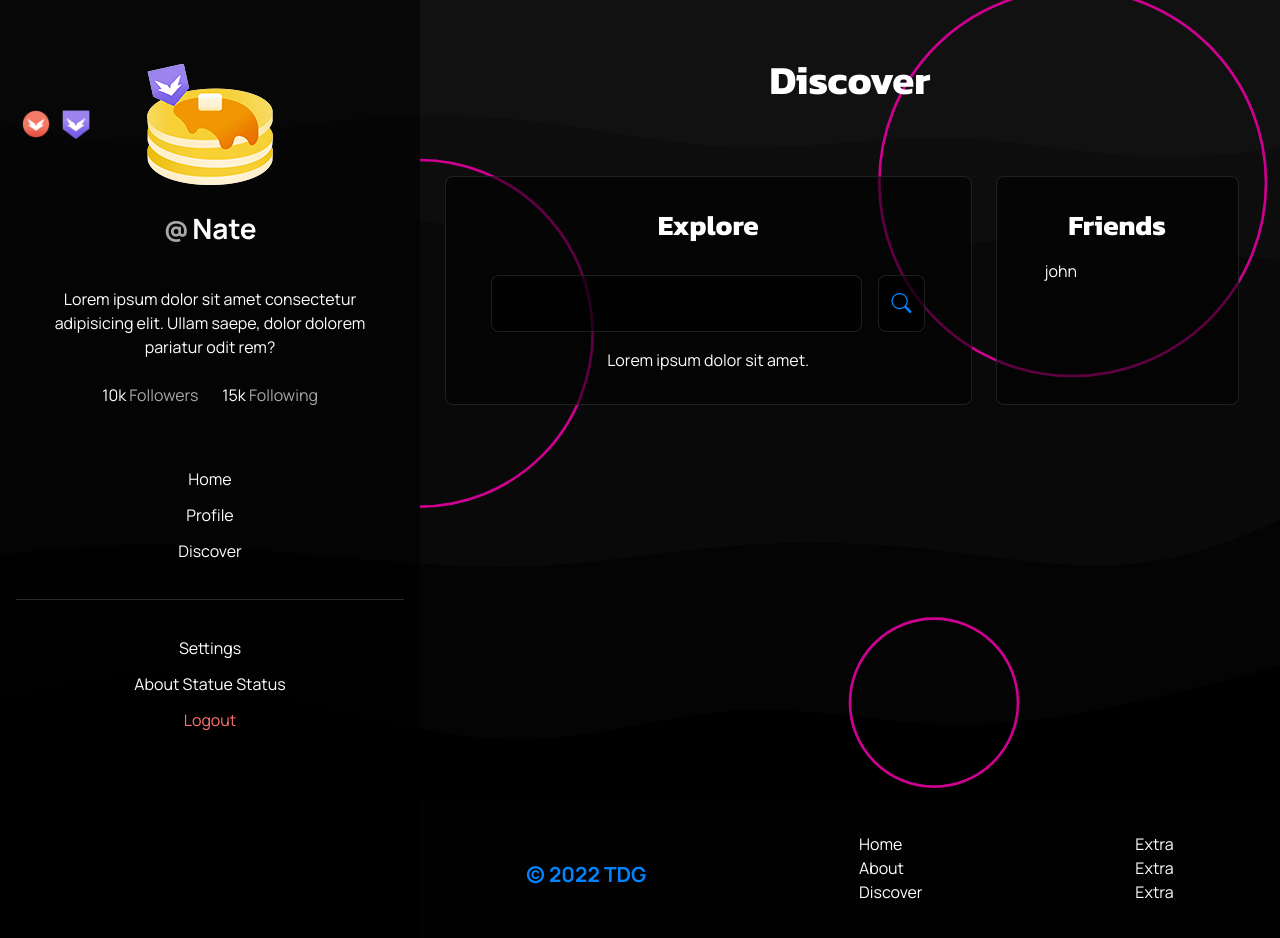
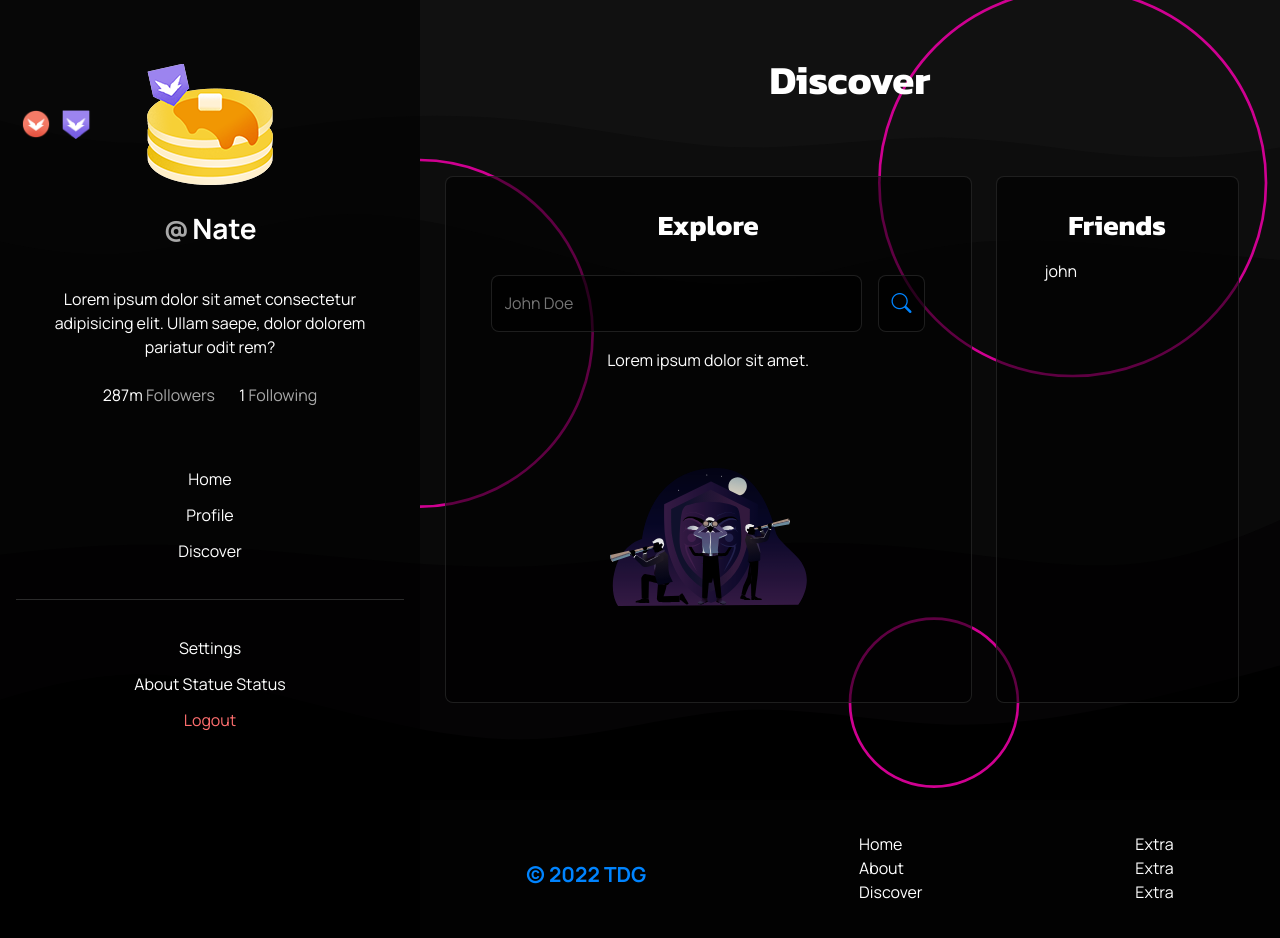
Before and after one commit to TDG-Org/Statue-Status, a React (Create React App) app in the folder client/: page /discover in a window 1280 px wide. Shown: the top 938 px of the page. Built offline with nearby package versions, Linux system fonts and the light colour scheme.

Commit message:
added svg to search section

```diff
--- a/client/src/components/User.jsx
+++ b/client/src/components/User.jsx
@@ -47,8 +47,8 @@ const User = () => {
 
         {/* User's Followers and Following Count  */}
         <div className="follow-count-wrapper">
-          <p className="following-count"><span id="userFollowersCount">10k</span> Followers</p>
-          <p className="following-count"><span id="userFollowingCount">15k</span> Following</p>
+          <p className="following-count"><span id="userFollowersCount">287m</span> Followers</p>
+          <p className="following-count"><span id="userFollowingCount">1</span> Following</p>
         </div>
 
         {/* Links (Future)  */}
--- a/client/src/pages/Discover/DiscoverPage.jsx
+++ b/client/src/pages/Discover/DiscoverPage.jsx
@@ -2,6 +2,9 @@ import React from "react";
 
 // Styles
 import "./DiscoverPage.scss";
+
+// Images/SVGs
+import Search from "../../assets/svgs/search.svg";
 
 const DiscoverPage = () => {
   return (
@@ -18,7 +21,7 @@ const DiscoverPage = () => {
 
             {/* Search Tool  */}
             <div className="discover-search-tool">
-             <input type="text" className="search-bar" />
+             <input type="text" className="search-bar" placeholder="John Doe" />
               <button className="search-bar-btn"><i className="bi-search"></i></button>
             </div>
 
@@ -28,6 +31,8 @@ const DiscoverPage = () => {
                 <p>Lorem ipsum dolor sit amet.</p>
               </div>
             </div>
+
+            <img src={Search} alt="search" className="search-svg" />
 
           </div>
 
--- a/client/src/pages/Discover/DiscoverPage.scss
+++ b/client/src/pages/Discover/DiscoverPage.scss
@@ -68,6 +68,13 @@
       }
     }
   }
+
+  .search-svg {
+    width: 40%;
+    margin: 5rem;
+    opacity: .9;
+    filter: grayscale(75%);
+  }
 }
 
 // Friends
```
Also changed, not shown: client/src/assets/svgs/search.svg (added).
